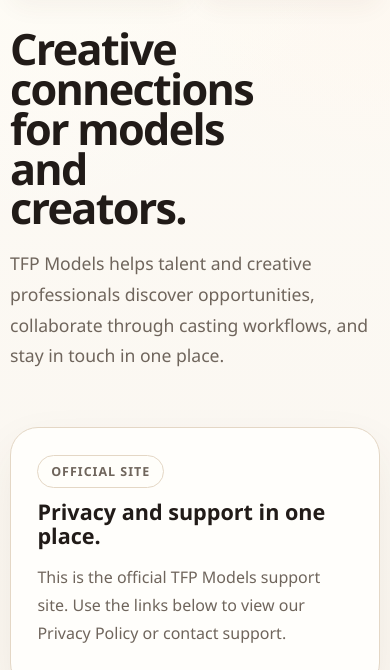
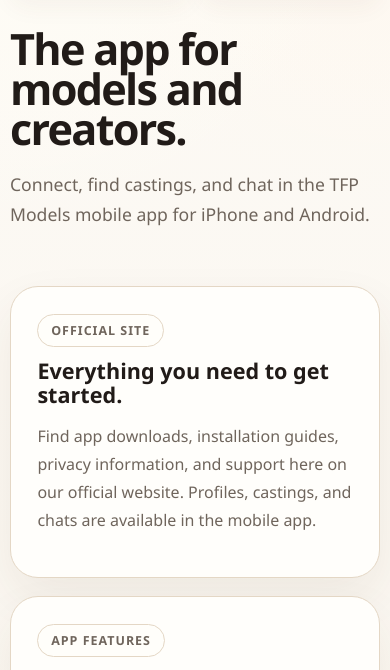
Before and after one commit to EvilevNikita/tfpmodels-site, a plain HTML site: page index.html in a window 390 px wide. Shown: the part 150-820 px from the top of the page. Drawn offline with Linux system fonts and the light colour scheme.

Commit message:
Clarify mobile app focus in homepage copy and metadata

```diff
--- a/index.html
+++ b/index.html
@@ -3,10 +3,10 @@
 <head>
   <meta charset="UTF-8">
   <meta name="viewport" content="width=device-width, initial-scale=1.0">
-  <title>TFP Models</title>
+  <title>TFP Models — App for Models and Creators</title>
   <meta
     name="description"
-    content="TFP Models is a platform for models, photographers, and creative professionals to connect, collaborate, and manage castings."
+    content="TFP Models is a mobile app for models, photographers, and creators. Get the app for iPhone or Android to connect, find castings, and chat."
   >
   <link rel="canonical" href="https://www.tfpmodels.org/">
   <link rel="stylesheet" href="./styles.css?v=20260924-downloads">
@@ -35,20 +35,21 @@
           </a>
         </nav>
       </div>
-      <h1>Creative connections for models and creators.</h1>
+      <h1>The app for models and creators.</h1>
       <p class="hero__text">
-        TFP Models helps talent and creative professionals discover opportunities,
-        collaborate through casting workflows, and stay in touch in one place.
+        Connect, find castings, and chat in the TFP Models mobile app
+        for iPhone and Android.
       </p>
     </header>
 
     <main class="content-grid">
       <section class="card">
         <span class="card__eyebrow">Official Site</span>
-        <h2>Privacy and support in one place.</h2>
+        <h2>Everything you need to get started.</h2>
         <p>
-          This is the official TFP Models support site. Use the links below to view
-          our Privacy Policy or contact support.
+          Find app downloads, installation guides, privacy information, and support
+          here on our official website. Profiles, castings, and chats are available
+          in the mobile app.
         </p>
       </section>
 
```
